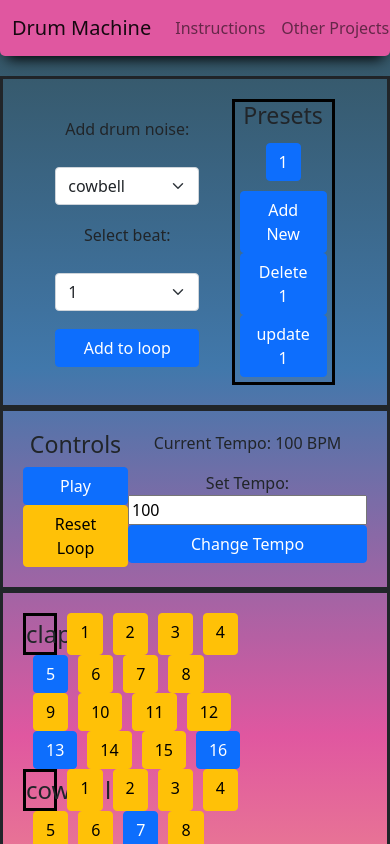
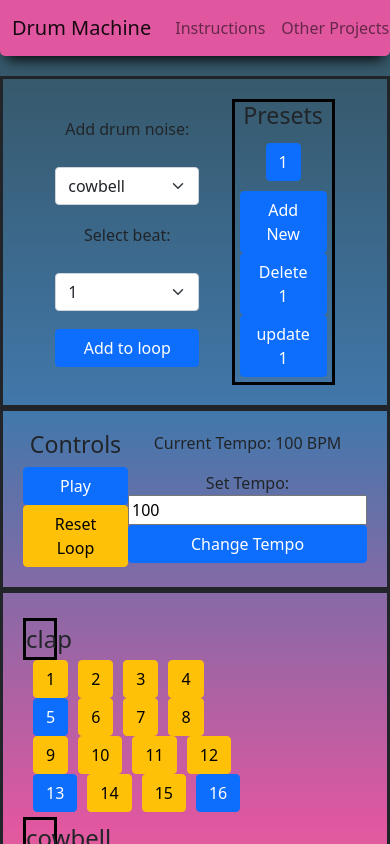
Before and after one commit to professional-pigeon/react-music-app, a React (Create React App) app: page / in a window 390 px wide. Shown: the top 844 px of the page. Built offline with nearby package versions, Linux system fonts and the light colour scheme; no server answers.

Commit message:
add media query for css logic on not visual

```diff
--- a/src/App.css
+++ b/src/App.css
@@ -54,22 +54,34 @@
 #instrument-row {
   display: flex;
   flex-wrap: wrap;
+  margin: 5px 0 5px 0;
 }
 
 #instrument-name {
   border: solid black;
-  min-width: auto;
   width: 10%;
   font-size: 1.5em
 }
 
-#inner-div, #inner-div > button {
+#inner-div {
   margin: 0 5px 0 5px;
   display: flex;
   justify-content: space-between;
 }
 
-/* #selected, #unselected {
-  width: 25px;
-  height: 25px;
-} */
+#inner-div > button {
+  margin: 0 5px 0 5px;
+}
+
+@media screen and (max-width: 600px) {
+  #instrument-row {
+    display: flex;
+    flex-direction: column;
+  }
+
+  #inner-div {
+    margin: 0 5px 0 5px;
+    display: flex;
+    justify-content: flex-start;
+  }
+}
```
